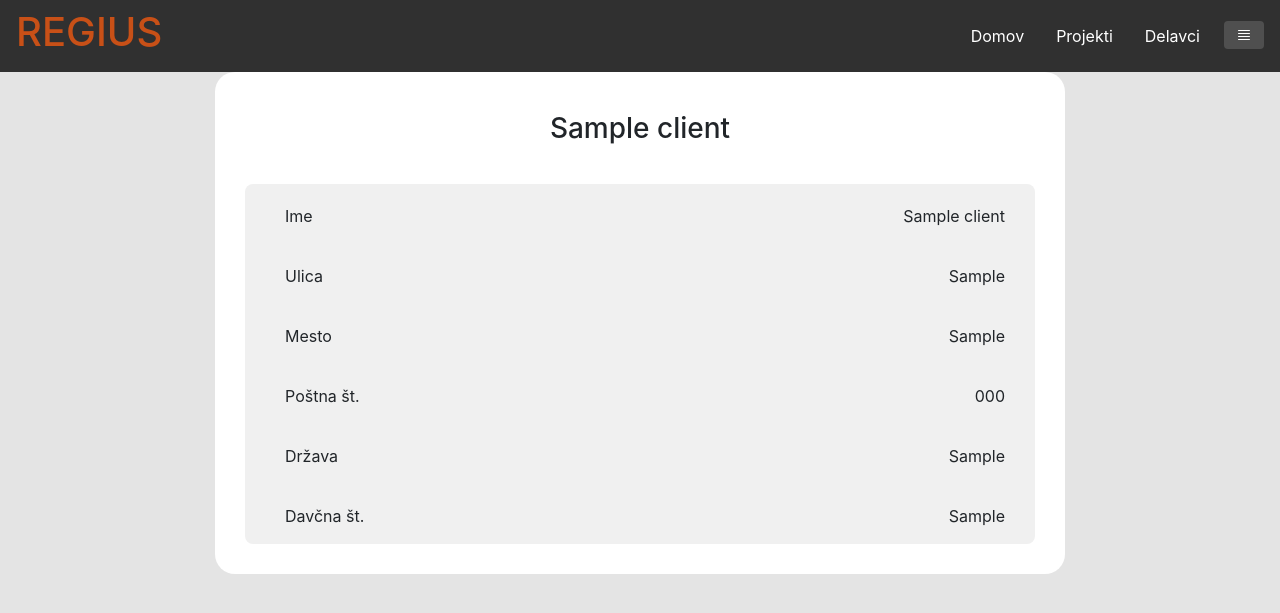
After one commit to jazzyoda5/regius_site, a Django app: page /projekti/stranka/1/ in a window 1280 px wide. The commit adds this page. Shown: the top 613 px of the page. Run offline with Django 3.2, Linux system fonts and the light colour scheme; tables that the repository leaves empty hold one stand-in row (values such as "Sample post"); parts of the project's set-up code (start-up, migrations or seed data) failed here and were passed over.

Commit message:
added client details

```diff
--- a/accounts/forms.py
+++ b/accounts/forms.py
@@ -33,6 +33,9 @@ class SignupForm(UserCreationForm):
         <li>
         <p>Geslo mora vsebovati črke in številke</p>
         </li>
+        <li>
+        <p>Geslo ne sme biti preveč podobno vašim osebnim podatkom</p>
+        </li>
         </ul>
         """
 
--- a/projects/models.py
+++ b/projects/models.py
@@ -4,17 +4,17 @@ from django.utils.translation import ugettext as _
 
 class Client(models.Model):
     # Ime
-    name = models.CharField(_("ime"), max_length=80)
+    name = models.CharField(_("Ime"), max_length=80)
     # Ulica
-    street = models.CharField(_("ulica"), max_length=80)
+    street = models.CharField(_("Ulica"), max_length=80)
     # Mesto
-    city = models.CharField(_("mesto"), max_length=50)
+    city = models.CharField(_("Mesto"), max_length=50)
     # Poštna št.
-    zip_code = models.CharField(_("poštna št."), max_length=30)
+    zip_code = models.CharField(_("Poštna št."), max_length=30)
     # Država
-    country = models.CharField(_("država"), max_length=60)
+    country = models.CharField(_("Država"), max_length=60)
     # Davčna št.
-    tax_num = models.CharField(_("davčna št."), max_length=50)
+    tax_num = models.CharField(_("Davčna št."), max_length=50)
 
     def __str__(self):
         return self.name
--- /dev/null
+++ b/projects/static/projects/client_details.css
@@ -0,0 +1,27 @@
+.client_details {
+    max-width: 850px;
+    margin: auto;
+    background-color: white;
+    border-radius: 20px;
+    padding: 20px;
+}
+.client_name {
+    text-align: center;
+    padding: 20px;
+}
+.client_details ul {
+    display: grid;
+    grid-template-columns: auto;
+    background-color: #f0f0f0 !important;
+    min-width: 300px;
+    border-radius: 8px;
+    margin: 10px;
+}
+
+.client_details li {
+    display: flex;
+    justify-content: space-between;
+    list-style: none;
+    padding-right: 30px;
+    padding-top: 20px;
+}
--- /dev/null
+++ b/projects/templates/projects/client_details.html
@@ -0,0 +1,23 @@
+{% extends "overview/main.html" %} {% load static %} {% block add_styles %}<link
+  rel="stylesheet"
+  type="text/css"
+  href="{% static 'projects/client_details.css' %}"
+/>{% endblock %} {% block content %}
+<div class="client_details">
+  <div class="client_name">
+    <h3>{{ values.Ime }}</h3>
+  </div>
+  <ul>
+    {% for key, val in values.items %}
+    <li>
+      <div class="field_name">
+        <p>{{ key }}</p>
+      </div>
+      <div class="field_data">
+        <p>{{ val }}</p>
+      </div>
+    </li>
+    {% endfor %}
+  </ul>
+</div>
+{% endblock %}
--- a/projects/templates/projects/project_details.html
+++ b/projects/templates/projects/project_details.html
@@ -23,7 +23,7 @@
             <p>Naročnik</p>
           </div>
           <div class="field_data">
-            <a href="#">{{ project.client }}</a>
+            <a href="/projekti/stranka/{{ project.client.id }}">{{ project.client }}</a>
           </div>
         </li>
         <li>
--- a/projects/urls.py
+++ b/projects/urls.py
@@ -7,5 +7,6 @@ urlpatterns = [
     path('novprojekt/naslov/', views.add_project_address),
     path('novastranka/', views.add_client),
     path('<int:project_id>/', views.project_details),
-    path('kontaktnipodatki/<int:project_id>', views.add_project_contact_info)
+    path('kontaktnipodatki/<int:project_id>', views.add_project_contact_info),
+    path('stranka/<int:client_id>/', views.client_details)
 ]
--- a/projects/views.py
+++ b/projects/views.py
@@ -34,6 +34,35 @@ def add_project(request):
             return HttpResponseRedirect('/projekti/')
 
 
+def project_details(request, project_id):
+    # Get project
+    project = Project.objects.get(id=project_id)
+
+    # Get project details
+    try:
+        address = ProjectAdress.objects.get(project=project)
+    except ProjectAdress.DoesNotExist:
+        address = None
+
+    try:
+        project_doc = ProjectDocument.objects.get(project=project)
+    except ProjectDocument.DoesNotExist:
+        project_doc = None
+
+    try:
+        contact_info = ProjectContactInfo.objects.get(project=project)
+    except ProjectContactInfo.DoesNotExist:
+        contact_info = None
+
+    context = {
+        'project': project,
+        'address': address,
+        'project_doc': project_doc,
+        'contact_info': contact_info
+    }
+    return render(request, 'projects/project_details.html', context)
+
+# Construction site address
 @login_required
 def add_project_address(request):
     if request.method == "GET":
@@ -80,6 +109,31 @@ def add_client(request):
                 return render(request, 'projects/add_client.html', context)
 
 
+def client_details(request, client_id):
+    # Get client
+    client = Client.objects.get(id=client_id)
+    client_fields = client._meta.get_fields()
+
+    # Create a dict
+    values = {}
+
+    for field in client_fields:
+        field_name = field.name
+        if field_name != 'id':
+            try:
+                values[field.verbose_name] = getattr(client, field_name)
+            except AttributeError:
+                pass
+
+
+    context = {
+        'values': values
+    }
+    print(values)
+    return render(request, 'projects/client_details.html', context)
+
+
+
 def add_project_contact_info(request, project_id):
     if request.method == "GET":
         project = Project.objects.get(id=project_id)
@@ -109,33 +163,3 @@ def add_project_contact_info(request, project_id):
                     'client_exists': True
                 }
                 return render(request, 'projects/add_client.html', context)
-
-def project_details(request, project_id):
-    # Get project
-    project = Project.objects.get(id=project_id)
-
-    # Get project details
-    try:
-        address = ProjectAdress.objects.get(project=project)
-    except ProjectAdress.DoesNotExist:
-        address = None
-
-    try:
-        project_doc = ProjectDocument.objects.get(project=project)
-    except ProjectDocument.DoesNotExist:
-        project_doc = None
-
-    try:
-        contact_info = ProjectContactInfo.objects.get(project=project)
-    except ProjectContactInfo.DoesNotExist:
-        contact_info = None
-
-
-
-    context = {
-        'project': project,
-        'address': address,
-        'project_doc': project_doc,
-        'contact_info': contact_info
-    }
-    return render(request, 'projects/project_details.html', context)
```
Also changed, not shown: projects/migrations/0005_auto_20201126_2019.py (added).
